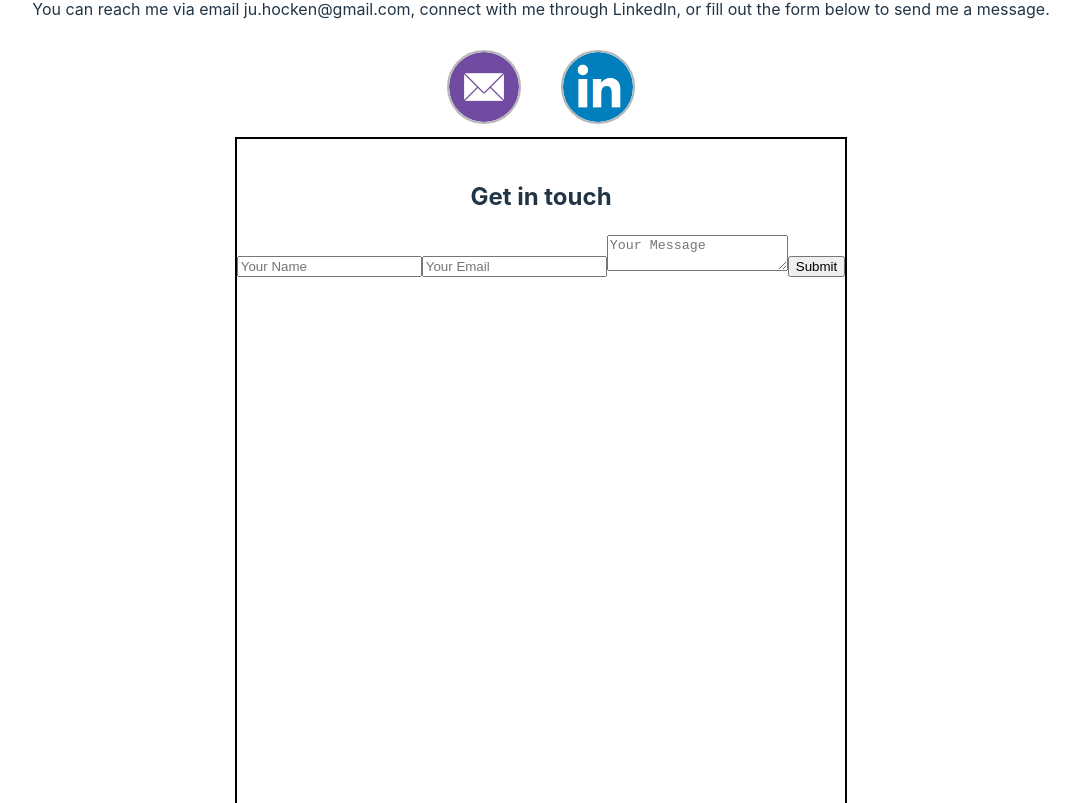
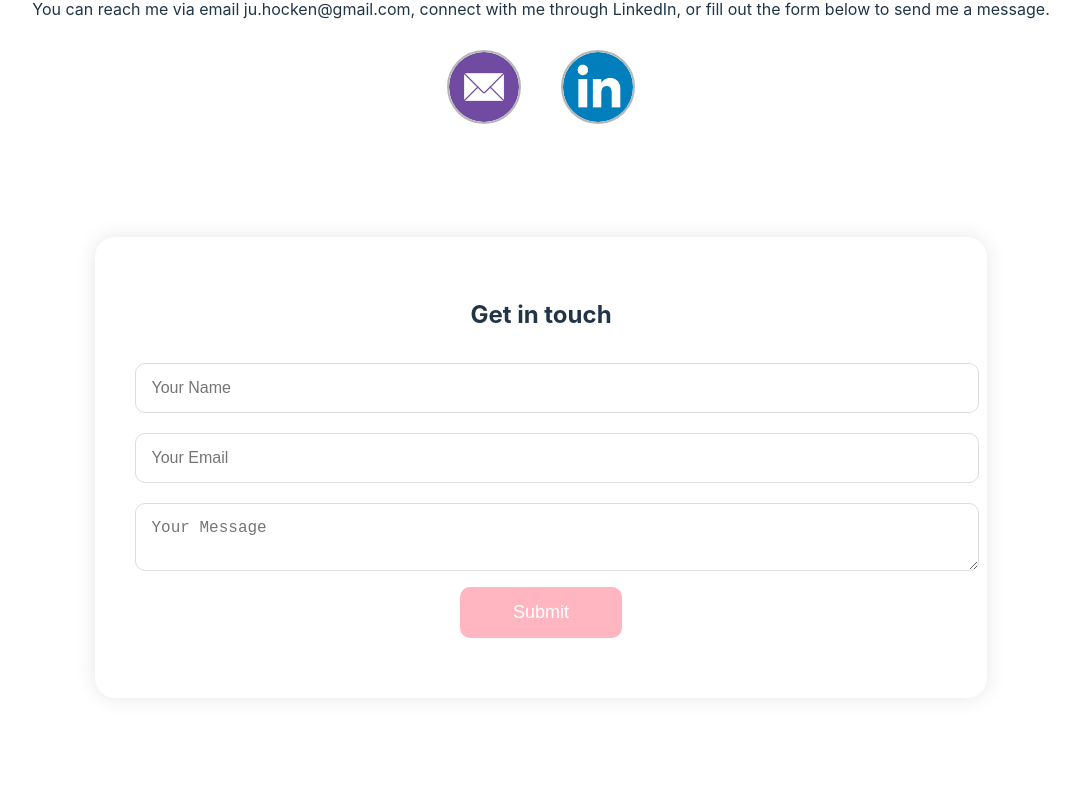
Before and after one commit to juhock/juPortfolioSite, a React (Vite) app: page / in a window 1280 px wide. Shown: the part 1057-1860 px from the top of the page, without its empty margins (99-1175 px from the left). After the commit the page ends 1795 px from the top, so only its background shows below. Built offline with nearby package versions, Linux system fonts and the light colour scheme.

Commit message:
form submission working

```diff
--- a/src/App.css
+++ b/src/App.css
@@ -121,4 +121,5 @@
 .allIcons:hover {
   transform: scale(1.1);
   visibility: visible;
+  color: rgb(163, 162, 162);
 }
--- a/src/ContactForm.css
+++ b/src/ContactForm.css
@@ -1,4 +1,4 @@
-.allContactForm {
+/* .allContactForm {
   padding: 0;
   margin: 0;
   box-sizing: border-box;
@@ -12,3 +12,58 @@
   gap: 20px;
   border: 2px solid black;
 }
+ */
+
+.allContactForm {
+  display: flex;
+  justify-content: center;
+  align-items: center;
+  margin-top: 100px;
+  flex-direction: column;
+  flex-wrap: nowrap;
+}
+
+.contact-container {
+  display: flex;
+  flex-direction: column;
+  background-color: #fff; /* White background */
+  border-radius: 20px;
+  padding: 40px;
+  box-shadow: 0 0 20px rgba(0, 0, 0, 0.1); /* Soft shadow effect */
+  flex-wrap: nowrap;
+}
+
+.contact-left {
+  display: flex;
+  flex-direction: column;
+}
+
+.contact-left-title {
+  text-align: center;
+  margin-bottom: 20px;
+}
+
+.contact-inputs {
+  width: 100%;
+  padding: 15px;
+  margin: 10px 0;
+  border: 1px solid #ddd; /* Light gray border */
+  border-radius: 10px;
+  font-size: 16px;
+}
+
+button[type="submit"] {
+  width: 20%;
+  padding: 15px;
+  background-color: #ffb6c1; /* Pastel pink */
+  border: none;
+  border-radius: 10px;
+  color: #fff;
+  font-size: 18px;
+  cursor: pointer;
+  transition: background-color 0.3s ease;
+}
+
+button[type="submit"]:hover {
+  background-color: #ff9aa2; /* Lighter pastel pink on hover */
+}
--- a/src/ContactForm.jsx
+++ b/src/ContactForm.jsx
@@ -46,7 +46,7 @@ export default function ContactForm() {
           action="https://api.web3forms.com/submit"
           method="POST"
           className="contact-left"
-        ></form>
+        >
           <input
             type="hidden"
             name="access_key"
@@ -76,7 +76,7 @@ export default function ContactForm() {
             ></textarea>
             <button type="submit">Submit</button>
           </div>
-        <div className="contact-right"></div>
+        </form>
       </div>
     </div>
   );
```
Lines whose indentation alone changed are shown as unchanged.
